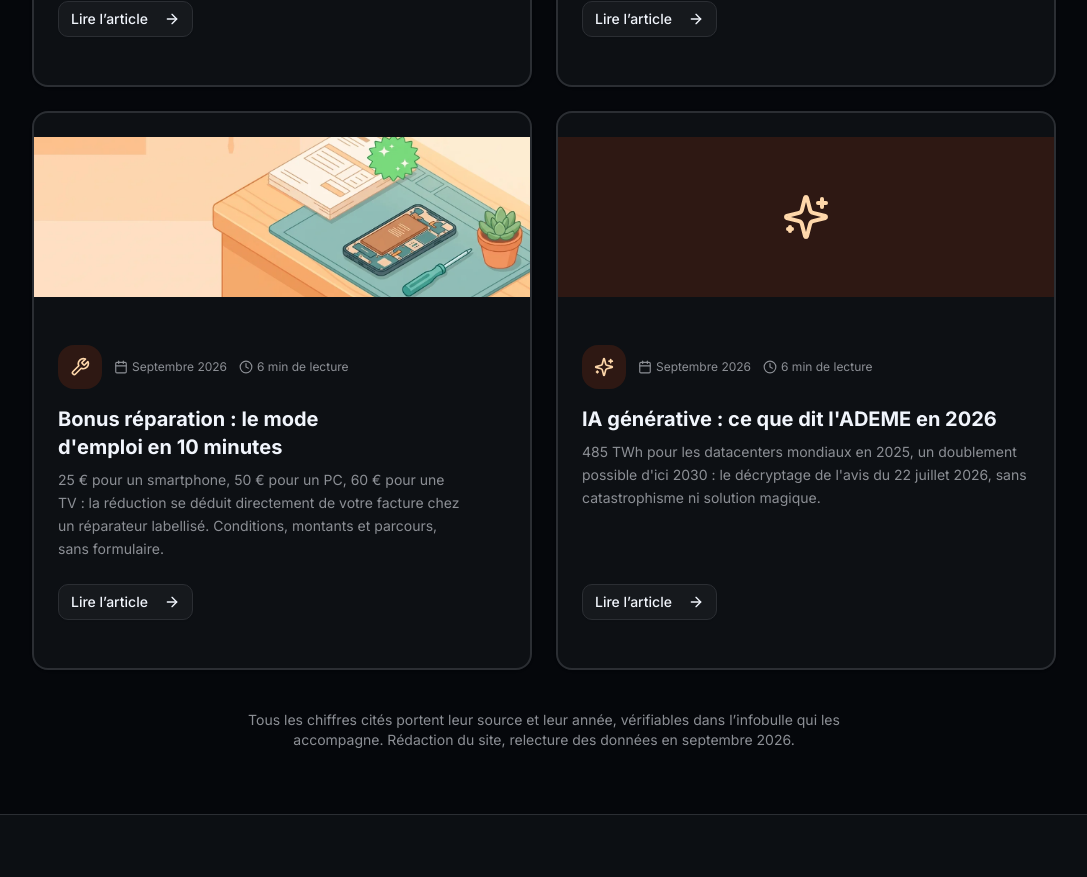
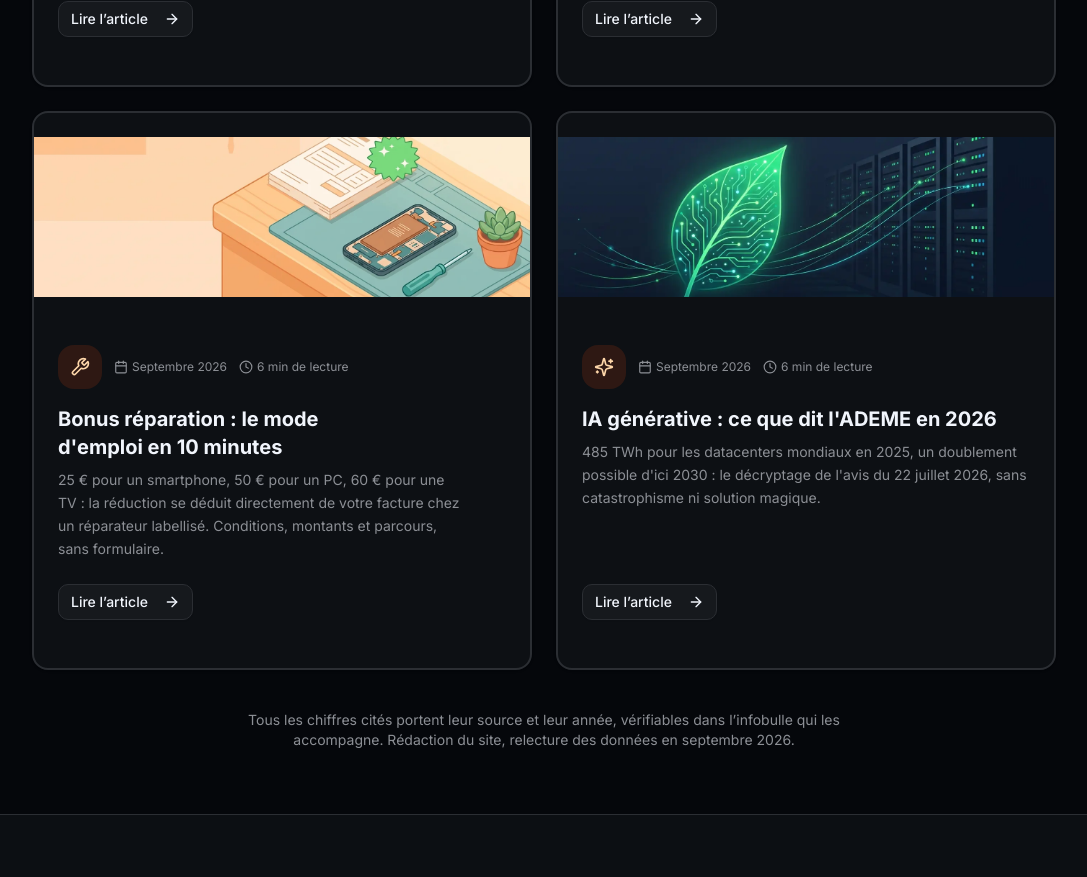
Before and after one commit to Hylst/le-green-it-en-clair, a Next.js app: page /greenit/blog in a window 1280 px wide. Shown: the part 3772-4649 px from the top of the page, without its empty margins (96-1183 px from the left). Built offline with nearby package versions, Linux system fonts and the light colour scheme.

Commit message:
visuel article IA branche (vignette + hero)

```diff
--- a/app/blog/posts.ts
+++ b/app/blog/posts.ts
@@ -1224,6 +1224,8 @@ export const posts: BlogPost[] = [
     ],
   },
   {
+    image: "/greenit/images/blog/blog-ia-generative.webp",
+    imageAlt: "Feuille verte luminescente aux nervures en circuits imprimés devant des baies de serveurs",
     slug: "ia-generative-avis-ademe-2026",
     title: "IA générative : ce que dit l'ADEME en 2026",
     excerpt:
```
Also changed, not shown: public/images/blog/blog-ia-generative.webp (added).
